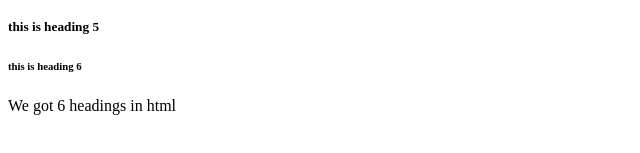
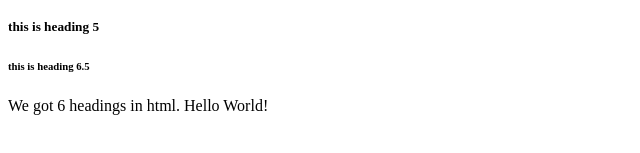
Before and after one commit to nguyenngoclannhu/WebProgramming, a plain HTML site: page index.html in a window 1280 px wide. Shown: the part 191-344 px from the top of the page, without its empty margins (0-640 px from the left). Drawn offline with Linux system fonts and the light colour scheme.

Commit message:
Update index.html

```diff
--- a/index.html
+++ b/index.html
@@ -9,9 +9,9 @@
 		<h3> THIS IS HEADING 3 </h3>
 		<h4> This is heading 4 </h4>
 		<h5> this is heading 5 </h5>
-		<h6> this is heading 6 </h6>
+		<h6> this is heading 6.5 </h6>
 
-		<p> We got 6 headings in html </p>
+		<p> We got 6 headings in html. Hello World! </p>
 
 	</body>
 </html>
```
